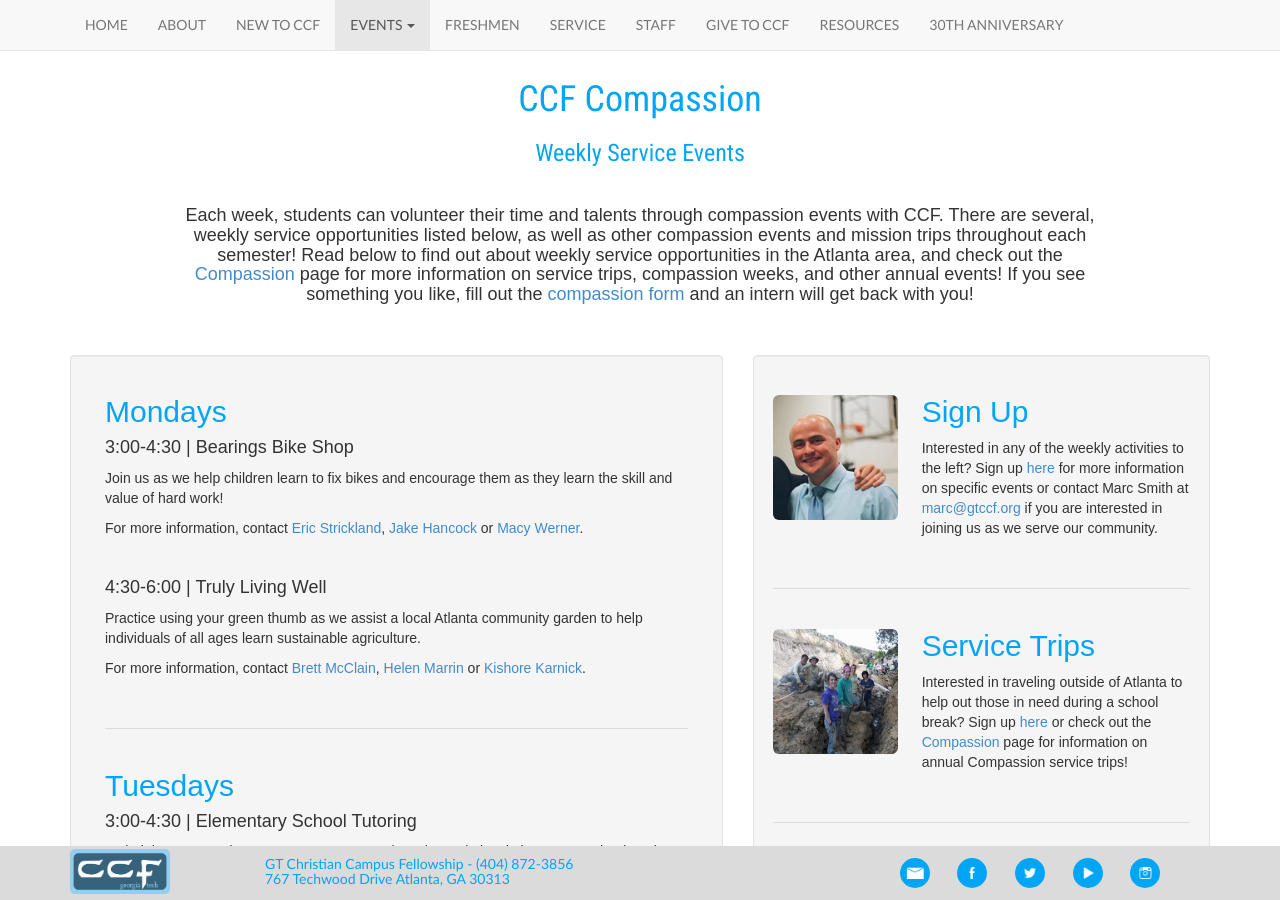
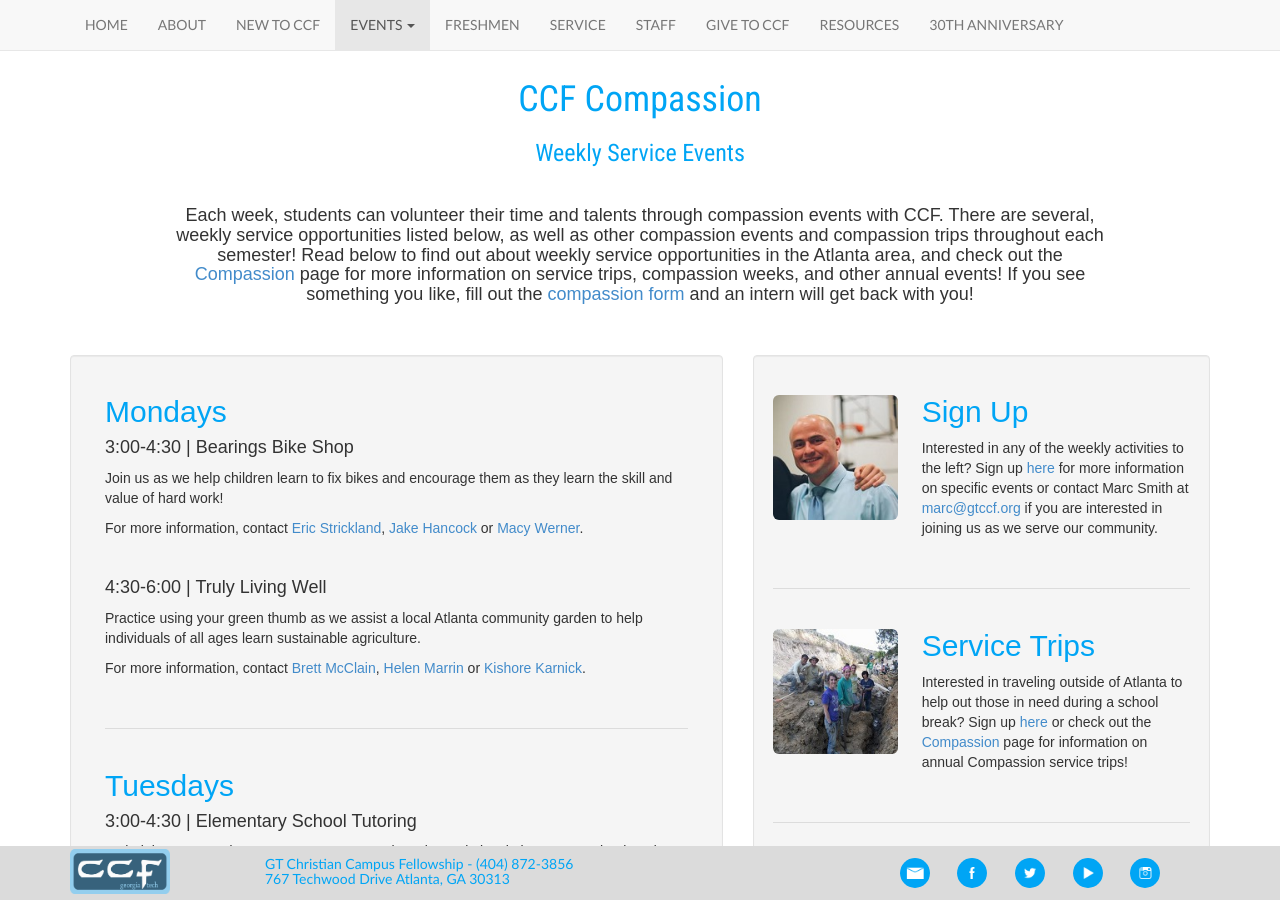
Before and after one commit to gtccf/gtccf.github.io, a Jekyll site: the page built from events/compassion/index.html, in a window 1280 px wide and 900 px high. Built offline with Jekyll 4.4.1, drawn with Linux system fonts in a browser that asks for light colours; nearby versions of some CDN libraries; grey boxes are pictures that could not be loaded.

```diff
--- a/events/compassion/index.html
+++ b/events/compassion/index.html
@@ -8,7 +8,7 @@ layout: default
     <br />
     <div class="row">
       <div class="col-md-1"></div>
-      <div class="col-md-10"><h4 class="centered">Each week, students can volunteer their time and talents through compassion events with CCF. There are several, weekly service opportunities listed below, as well as other compassion events and mission trips throughout each semester! Read below to find out about weekly service opportunities in the Atlanta area, and check out the <a href="{{ site.baseurl }}/compassion/">Compassion</a> page for more information on service trips, compassion weeks, and other annual events! If you see something you like, fill out the <a target="_blank" href="https://gtccf.breezechms.com/form/24675a4859">compassion form</a> and an intern will get back with you!</h4></div>
+      <div class="col-md-10"><h4 class="centered">Each week, students can volunteer their time and talents through compassion events with CCF. There are several, weekly service opportunities listed below, as well as other compassion events and compassion trips throughout each semester! Read below to find out about weekly service opportunities in the Atlanta area, and check out the <a href="{{ site.baseurl }}/compassion/">Compassion</a> page for more information on service trips, compassion weeks, and other annual events! If you see something you like, fill out the <a target="_blank" href="https://gtccf.breezechms.com/form/24675a4859">compassion form</a> and an intern will get back with you!</h4></div>
     </div>
     <br />
     <br />
```
Also changed, not shown: compassion/index.html (+10 -1 lines), 2 other files.
